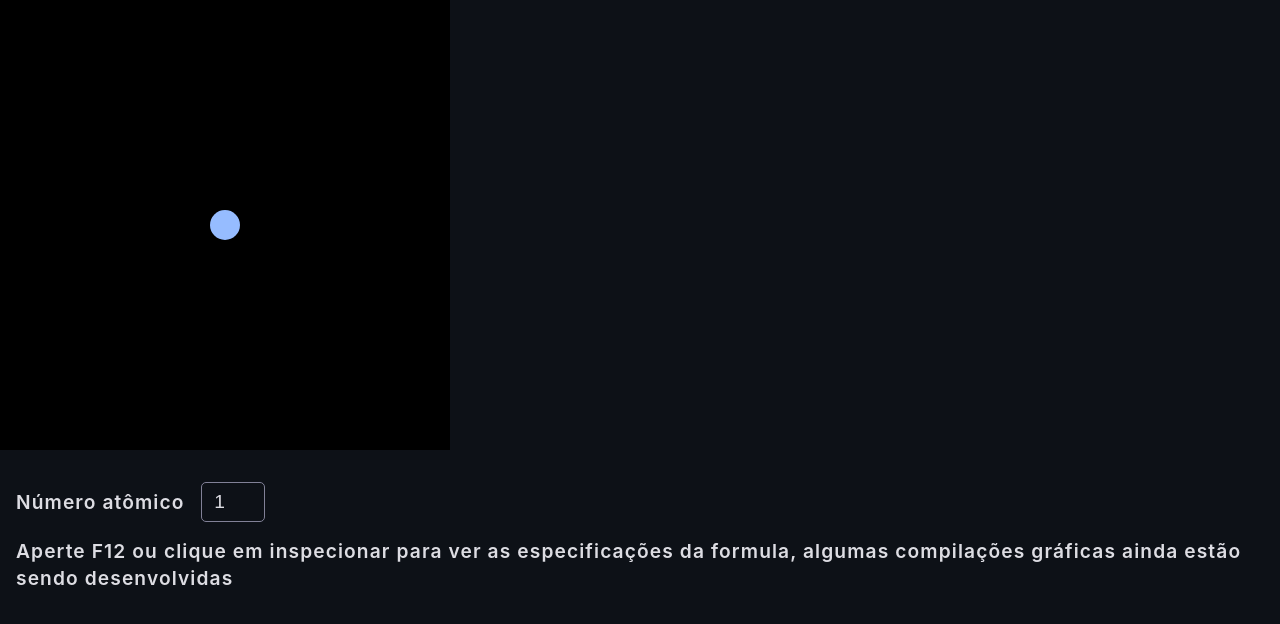
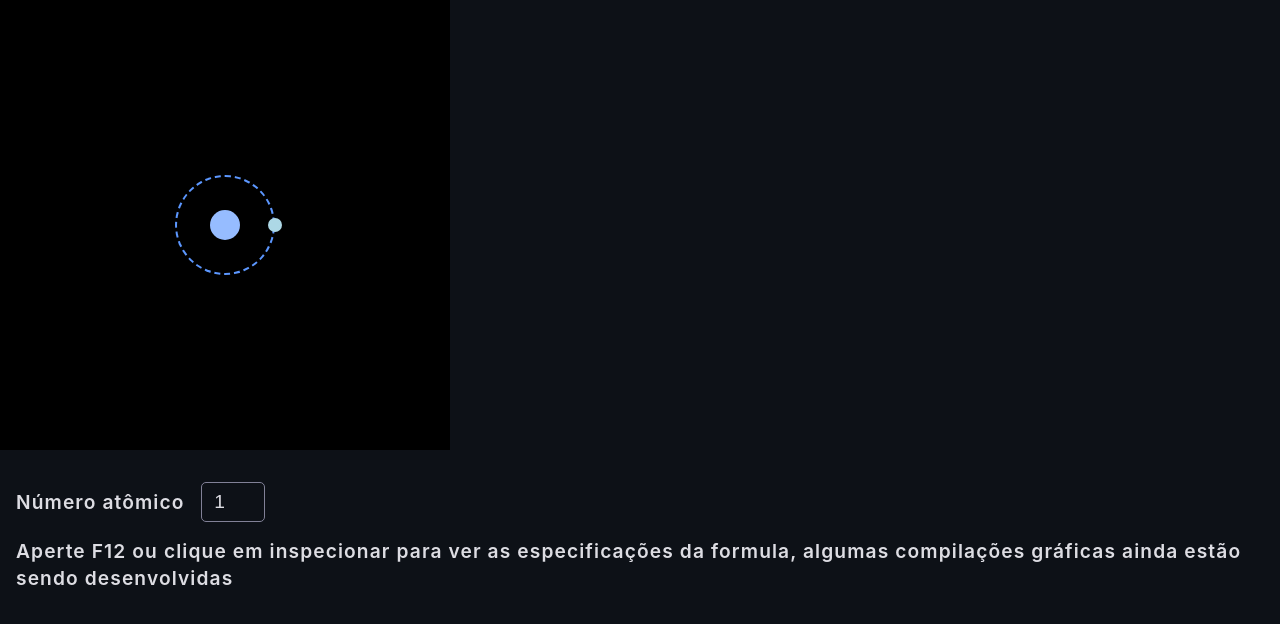
Before and after one commit to M4rcusVinicius/Atom, a Next.js app: page / in a window 1280 px wide. Shown: the top 624 px of the page. Built offline with nearby package versions, Linux system fonts and the light colour scheme.

Commit message:
Display atom

```diff
--- a/components/Atom/index.js
+++ b/components/Atom/index.js
@@ -1,12 +1,10 @@
 import React from "react";
 import db from "./db";
 import { circuit } from "./process";
-import Electrons from "./Electrons";
 
 import * as S from "./styled";
 
 const Atom = ({ number }) => {
-  const [atom, setAtom] = React.useState(db[6]);
 
   const layers = [
     { size: 100 },
@@ -15,23 +13,38 @@ const Atom = ({ number }) => {
     { size: 250 },
     { size: 300 },
     { size: 350 },
+    { size: 400 },
   ];
 
+  const [atom, setAtom] = React.useState(() => {
+    const at = db[6]
+    at.electrons = at.layers.map((q, index) => circuit(q, layers[index].size / 2))
+    return at
+  });
+
   React.useEffect(() => {
-    const at = db[number]
-    at.electron = at.layers.map((q, index) => circuit(q, layers[index].size / 2))
-    console.log(at)
+    try {
+      const at = db[number]
+      at.electrons = at.layers.map((q, index) => circuit(q, layers[index].size / 2))
+      setAtom(at)
+    } catch(err) {
+      console.log("Can't precess atom with this number" , err)
+    }
   }, [number]);
 
   return (
     <S.Wrapper>
       <S.Center />
-      {/* {atom.layers.map((layer, index) =>  (
+      {atom.electrons.map((electrons, index) =>  {
+        console.log('Electrons:', electrons.map(pos => pos))
+        return (
         <>
           <S.Circuit size={layers[index].size} key={"Layer " + index} />
-          <Electrons electron={layer} />
+          {electrons.map((pos, i) => (
+            <S.Circle top={pos.top} left={pos.left} key={`Electron ${i} - (${pos.top}, ${pos.left})'`}/>
+          ))}
         </>
-      ))} */}
+      )})}
     </S.Wrapper>
   );
 };
```
